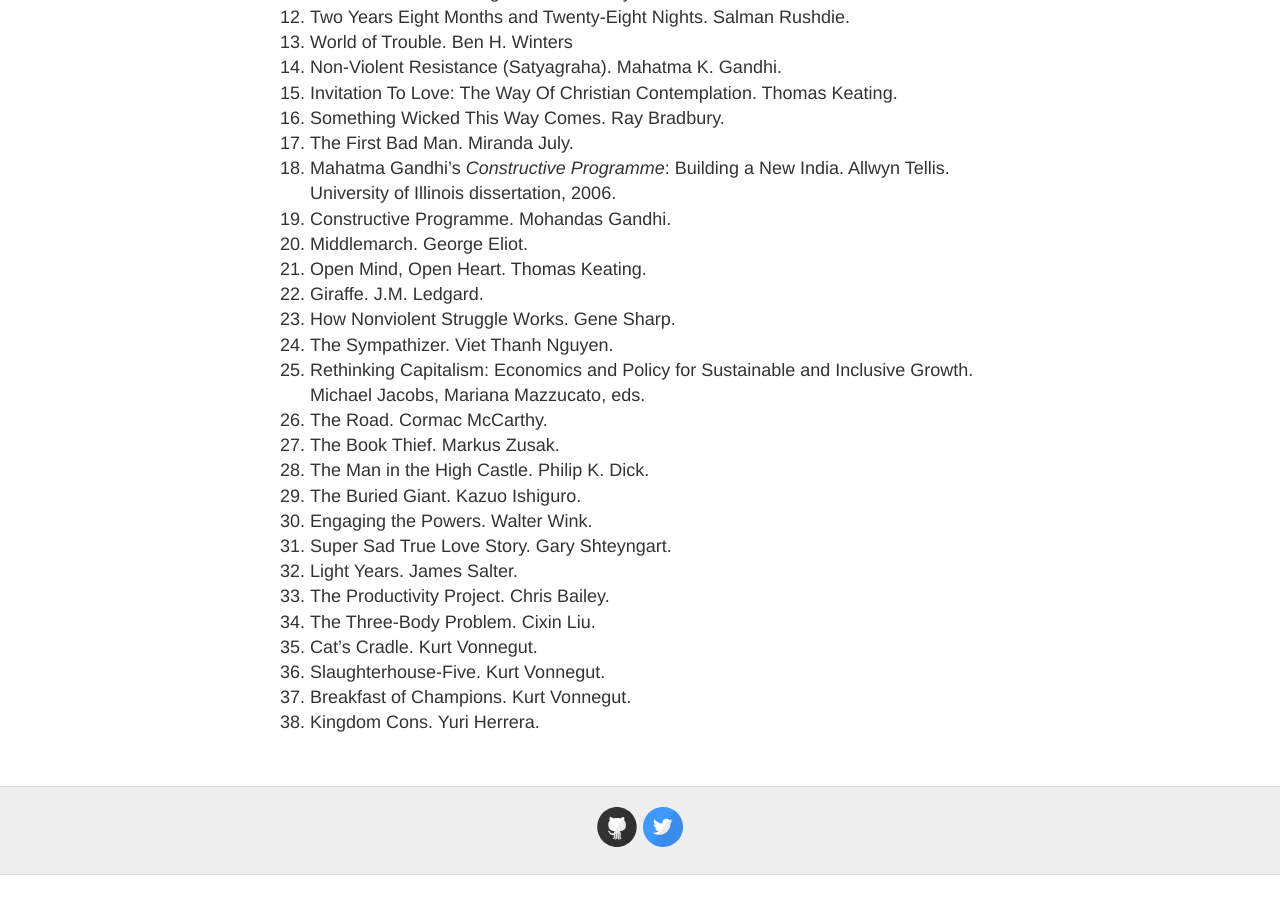
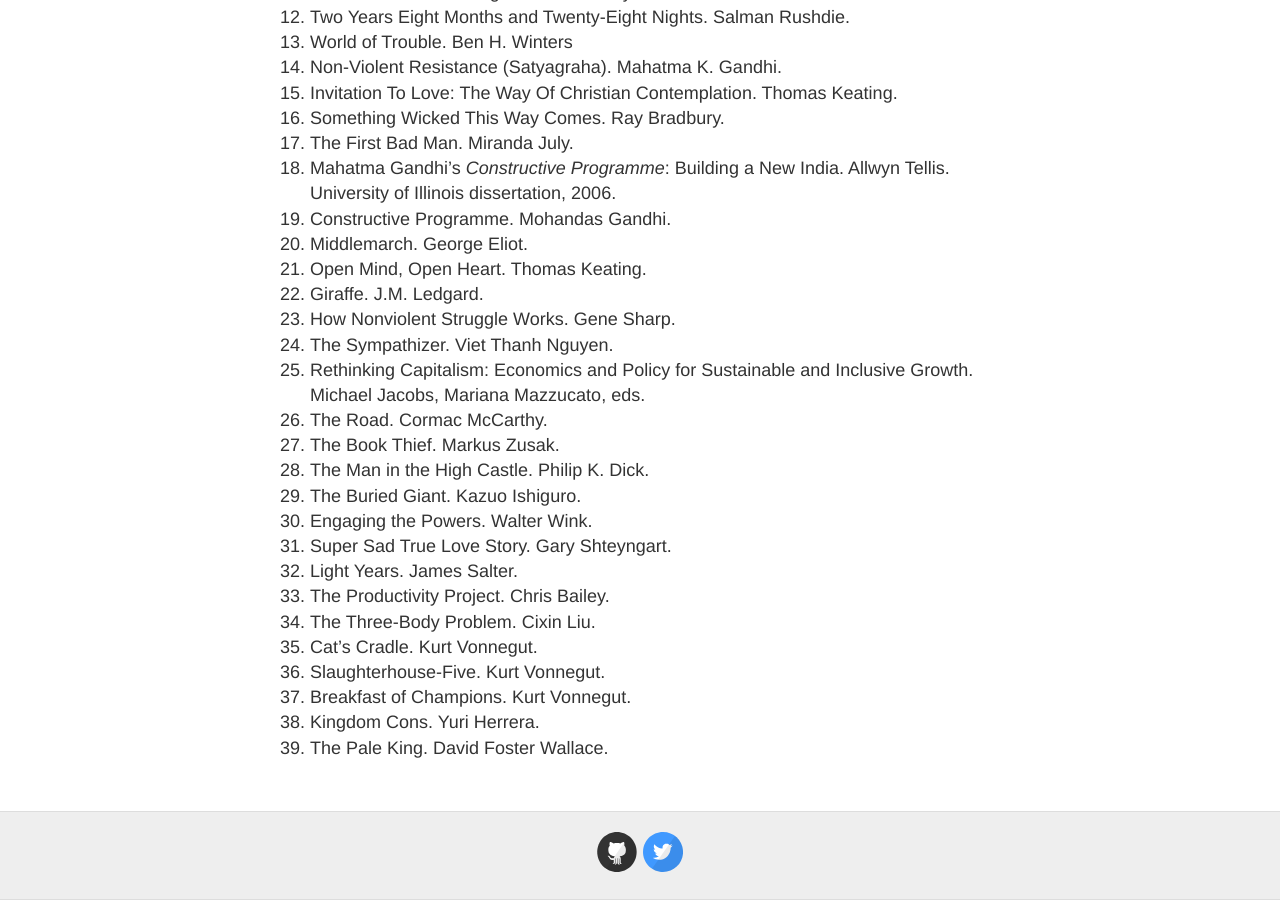
Before and after one commit to ejaxon/ejaxon.github.io, a Jekyll site: the page built from reading.md, in a window 1280 px wide and 900 px high, scrolled down 580 px. Built offline with Jekyll 4.4.1, drawn with Linux system fonts in a browser that asks for light colours; before the commit the page ends 1455 px from its top, so only the background shows below that.

Commit message:
The pale king

```diff
--- a/reading.md
+++ b/reading.md
@@ -43,3 +43,4 @@
 36. Slaughterhouse-Five. Kurt Vonnegut.
 37. Breakfast of Champions. Kurt Vonnegut.
 38. Kingdom Cons. Yuri Herrera.
+39. The Pale King. David Foster Wallace.
```
